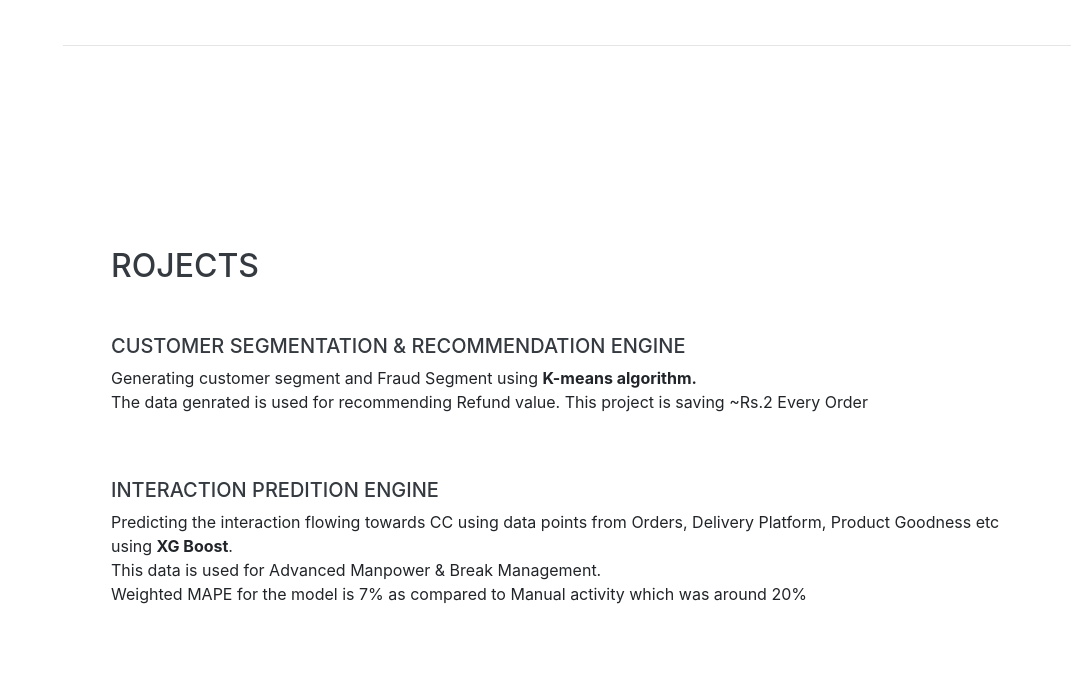
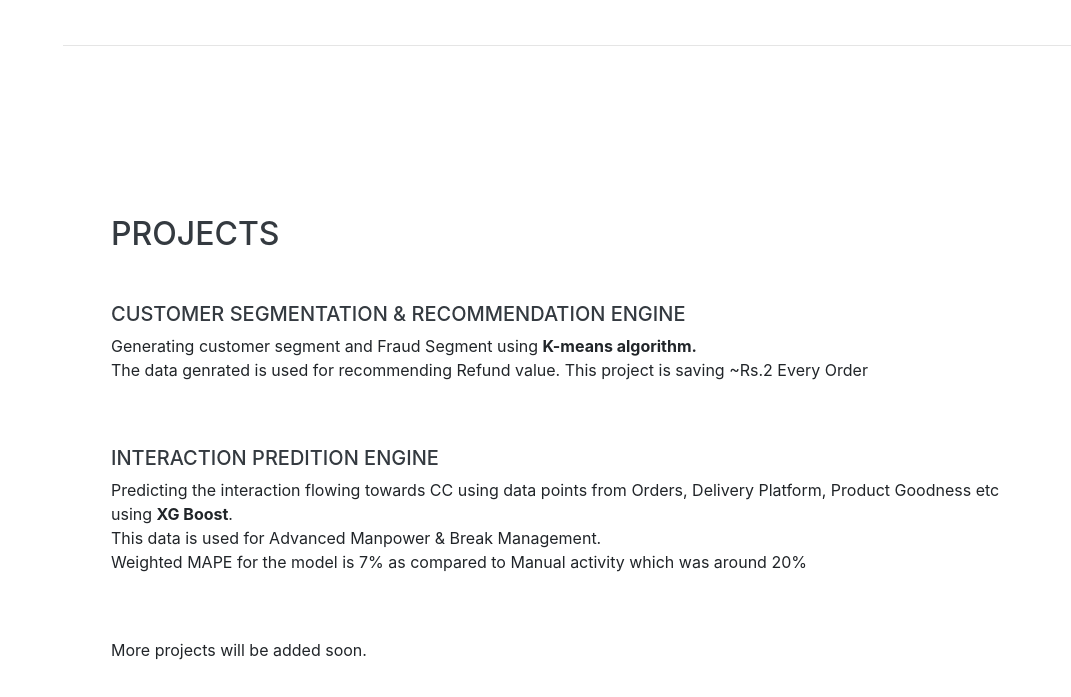
Before and after one commit to Sourav-Verma/sourav-verma.github.io, a website with bundled scripts: page index.html in a window 1280 px wide. Shown: the part 3428-4125 px from the top of the page, without its empty margins (209-1280 px from the left). Built offline with nearby package versions, Linux system fonts and the light colour scheme; a web font is replaced by a local one.

Commit message:
Update index.html

```diff
--- a/index.html
+++ b/index.html
@@ -218,7 +218,7 @@
 
     <section class="resume-section p-3 p-lg-5 d-flex align-items-center" id="prodj">
         <div class="w-100">
-            <h2 class="mb-5">rojects</h2>
+            <h2 class="mb-5">Projects</h2>
             <h5>Customer Segmentation & Recommendation Engine</h5>
               <p>Generating customer segment and Fraud Segment using <b>K-means algorithm.</b><br>
               The data genrated is used for recommending Refund value.
@@ -229,6 +229,8 @@
                 This data is used for Advanced Manpower & Break Management.<br>
                 Weighted MAPE for the model is 7% as compared to Manual activity which was around 20%</p>
             <br>
+            <br>
+            <p>More projects will be added soon.
       </div>
     </section>
 
```
